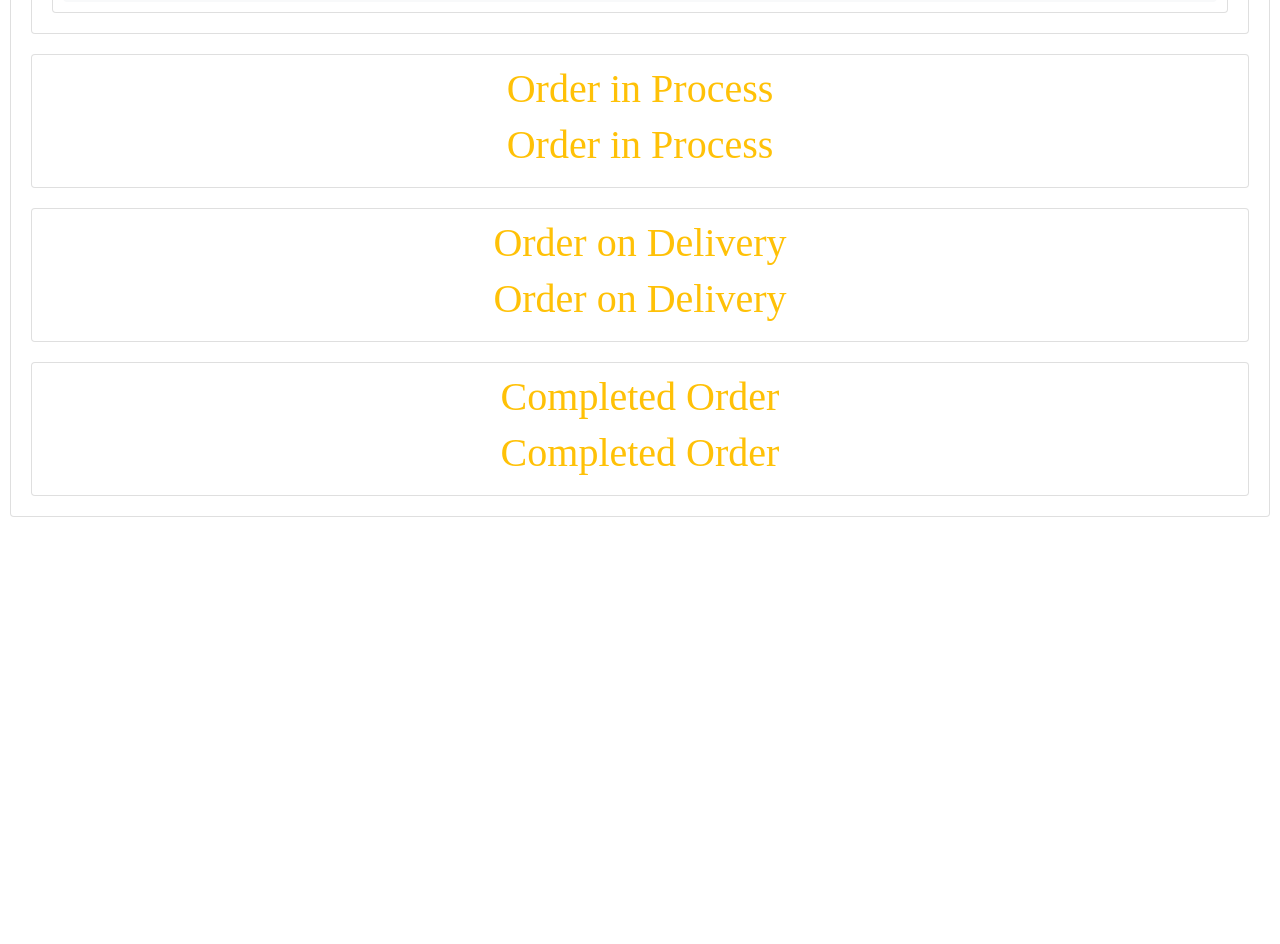
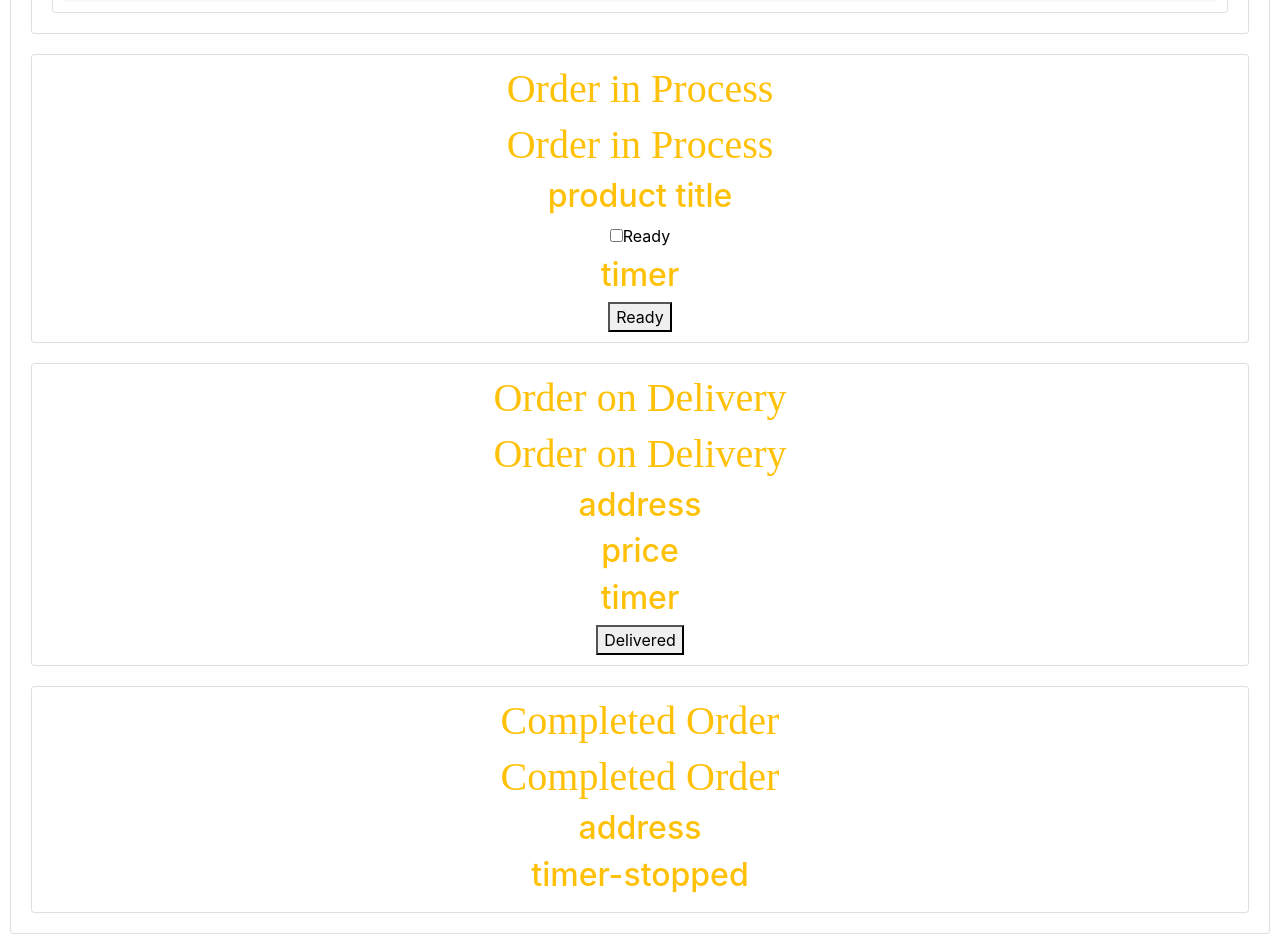
Before and after one commit to Filippos-Serris/order-system, a React (Create React App) app: page / in a window 1280 px wide. Shown: the part 1540-2484 px from the top of the page. Before the commit the page ends 2067 px from the top, so only its background shows below. Built offline with nearby package versions, Linux system fonts and the light colour scheme; a web font is replaced by a local one.

Commit message:
Setting placeholders

```diff
--- a/src/App.js
+++ b/src/App.js
@@ -6,20 +6,20 @@ import CompletedOrder from "./components/Order/CompletedOrders/CompletedOrder";
 import OrderOnDelivery from "./components/Order/OrdersOnDelivery/OrderOnDelivery";
 
 function App() {
-  let orderInProcess = {};
+  let order = {};
 
   function onOrderSubmitHandler(orderInfo) {
-    /* orderInProcess.address =
+    /* order.address =
       orderInfo.customerInfo.streetName + orderInfo.customerInfo.streetNumber;
-    orderInProcess.doorbell = orderInfo.customerInfo.doorbell;
-    orderInProcess.floor = orderInfo.customerInfo.floor;
-    orderInProcess.phone = orderInfo.customerInfo.phone;
-    orderInProcess.mobile = orderInfo.customerInfo.mobile;
-    orderInProcess.products = orderInfo.orderInfo.products;
-    orderInProcess.total = orderInfo.orderInfo.total;
-    orderInProcess.timestamp = orderInfo.orderInfo.timestamp; */
+    order.doorbell = orderInfo.customerInfo.doorbell;
+    order.floor = orderInfo.customerInfo.floor;
+    order.phone = orderInfo.customerInfo.phone;
+    order.mobile = orderInfo.customerInfo.mobile;
+    order.products = orderInfo.orderInfo.products;
+    order.total = orderInfo.orderInfo.total;
+    order.timestamp = orderInfo.orderInfo.timestamp; */
 
-    orderInProcess = {
+    order = {
       address:
         orderInfo.customerInfo.streetName + orderInfo.customerInfo.streetNumber,
       doorbell: orderInfo.customerInfo.doorbell,
@@ -31,7 +31,7 @@ function App() {
       timestamp: orderInfo.orderInfo.timestamp,
     };
 
-    console.log("FROM APP.JS " + JSON.stringify(orderInProcess));
+    console.log("FROM APP.JS " + JSON.stringify(order));
   }
 
   return (
@@ -51,9 +51,9 @@ function App() {
 
       <h1>Welcome to Burgers</h1>
       <NewOrder onOrderSubmit={onOrderSubmitHandler} />
-      <OrderInProcess orderInProcess={orderInProcess} />
-      <OrderOnDelivery />
-      <CompletedOrder />
+      <OrderInProcess orderInProcess={order} />
+      <OrderOnDelivery orderOnDelivery={order} />
+      <CompletedOrder completedOrder={order} />
 
       <script
         src="https://code.jquery.com/jquery-3.3.1.slim.min.js"
--- a/src/components/Order/CompletedOrders/CompletedOrd.js
+++ b/src/components/Order/CompletedOrders/CompletedOrd.js
@@ -1,4 +1,10 @@
 function CompletedOrd() {
-  return <h1>Completed Order</h1>;
+  return (
+    <div>
+      <h1>Completed Order</h1>
+      <h2>address</h2>
+      <h2>timer-stopped</h2>
+    </div>
+  );
 }
 export default CompletedOrd;
--- a/src/components/Order/OrdersInProcess/OrdInProcess.js
+++ b/src/components/Order/OrdersInProcess/OrdInProcess.js
@@ -1,4 +1,15 @@
-function OrdInProcess() {
-  return <h1>Order in Process</h1>;
+function OrdInProcess(props) {
+  function OnClickHandler() {}
+
+  return (
+    <div>
+      <h1>Order in Process</h1>
+      <h2>product title</h2>
+      <input type="checkbox" id="prod" />
+      <label for="prod">Ready</label>
+      <h2>timer</h2>
+      <button onClick={OnClickHandler}>Ready</button>
+    </div>
+  );
 }
 export default OrdInProcess;
--- a/src/components/Order/OrdersOnDelivery/OrdOnDelivery.js
+++ b/src/components/Order/OrdersOnDelivery/OrdOnDelivery.js
@@ -1,4 +1,12 @@
 function OrdOnDelivery() {
-  return <h1>Order on Delivery</h1>;
+  return (
+    <div>
+      <h1>Order on Delivery</h1>
+      <h2>address</h2>
+      <h2>price</h2>
+      <h2>timer</h2>
+      <button>Delivered</button>
+    </div>
+  );
 }
 export default OrdOnDelivery;
```
